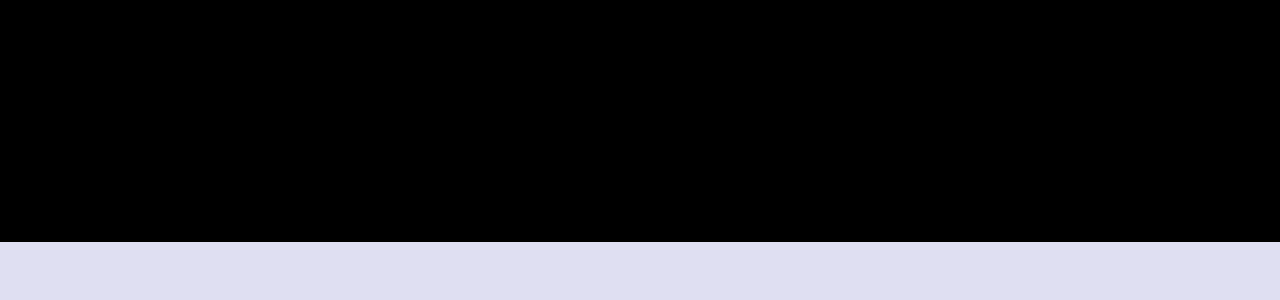
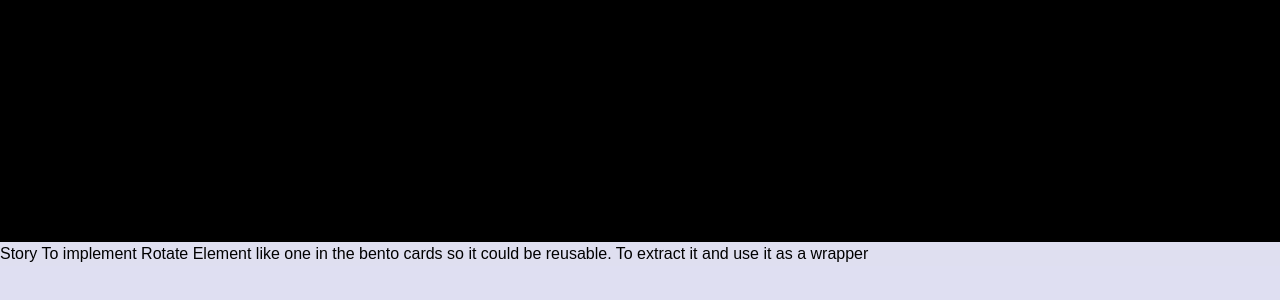
Before and after one commit to xcrazibl3/kalin-portfolio-project-1, a React (Vite) app: page / in a window 1280 px wide. Shown: the part 4192-4492 px from the top of the page. Built offline with nearby package versions, Linux system fonts and the light colour scheme; a web font is replaced by a local one.

Commit message:
test push

```diff
--- a/src/App.jsx
+++ b/src/App.jsx
@@ -1,6 +1,7 @@
 import About from "./components/About";
 import Features from "./components/Features";
 import Hero from "./components/Hero";
+import Story from "./components/Story";
 import gsap from "gsap";
 import { ScrollTrigger } from "gsap/ScrollTrigger";
 
@@ -12,6 +13,7 @@ const App = () => {
       <Hero />
       <About />
       <Features />
+      <Story />
       <section className='bg-blue-75 h-dvh'></section>
     </main>
   );
--- a/src/components/BentoCard.jsx
+++ b/src/components/BentoCard.jsx
@@ -72,7 +72,7 @@ const BentoCard = ({ card }) => {
           glow={true}
           title={buttonTitle}
           leftIcon={<TiLocationArrow />}
-          containerClass='flex gap-x-1 items-center border-hsla rounded-full px-4 py-1.5 text-xs text-white/20 bg-gray-950'
+          containerClass='flex gap-x-1 items-center border-hsla rounded-full px-4 py-1.5 text-xs text-white/20 bg-gray-900'
         />
       </div>
     </div>
--- /dev/null
+++ b/src/components/Story.jsx
@@ -0,0 +1,10 @@
+const Story = () => {
+  return (
+    <section>
+      Story To implement Rotate Element like one in the bento cards so it could
+      be reusable. To extract it and use it as a wrapper
+    </section>
+  );
+};
+
+export default Story;
```
